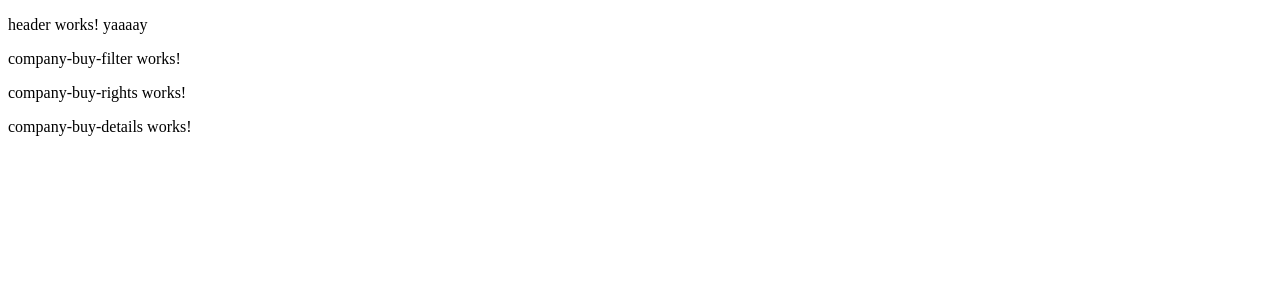
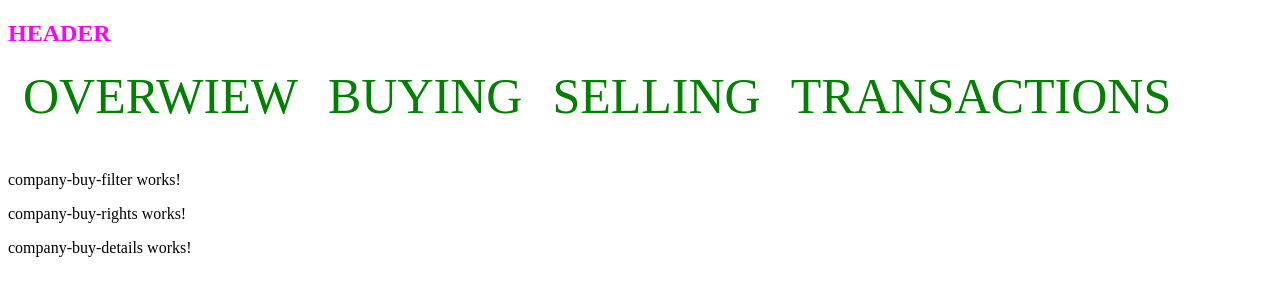
Before and after one commit to ewoldh/emission-rights, an Angular app in the folder client/: page /landing/buy in a window 1280 px wide. Shown: the top 300 px of the page. Built offline with nearby package versions, Linux system fonts and the light colour scheme; no server answers; sample sign-in values are in the browser's storage.

Commit message:
start style of header

```diff
--- a/client/src/app/app.component.html
+++ b/client/src/app/app.component.html
@@ -1,3 +1,4 @@
 <div>
+    <h2>HEADER</h2>
     <router-outlet></router-outlet>
 </div>
--- a/client/src/app/components/emission-header/emission-header.component.html
+++ b/client/src/app/components/emission-header/emission-header.component.html
@@ -1,3 +1,7 @@
-<p>
-  header works! yaaaay
-</p>
+<div class="menu-item">OVERWIEW</div>
+
+<div class="menu-item active">BUYING</div>
+
+<div class="menu-item">SELLING</div>
+
+<div class="menu-item">TRANSACTIONS</div>
--- a/client/src/app/components/emission-header/emission-header.component.scss
+++ b/client/src/app/components/emission-header/emission-header.component.scss
@@ -0,0 +1,12 @@
+.menu-item {
+
+  display: inline-block;
+  font-size: 50px;
+  color: green;
+  margin: 0px 15px 30px 15px;
+
+
+
+
+
+}
```
